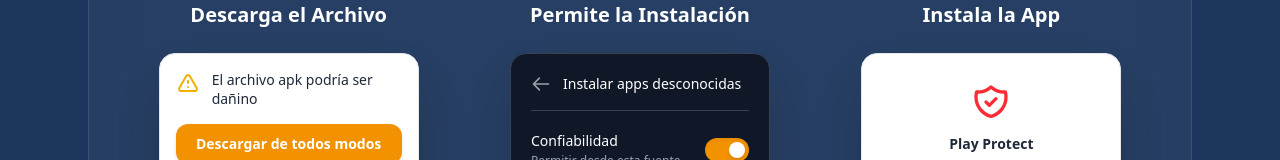
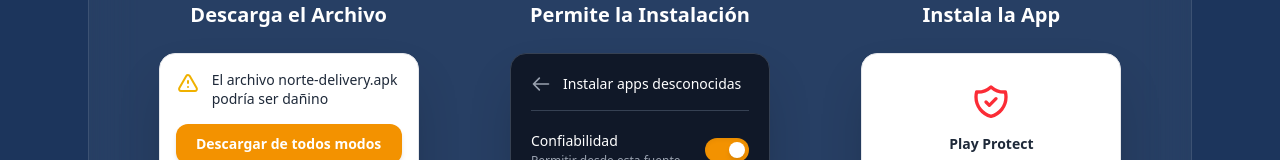
Before and after one commit to NorteExpress/norte-express-web, a Next.js app: page /descargar in a window 1280 px wide. Shown: the part 2673-2833 px from the top of the page. Built offline with nearby package versions, Linux system fonts and the light colour scheme.

Commit message:
fix: update Step 1 warning mockup text to 'El archivo norte-delivery.apk podría ser dañino'

```diff
--- a/app/descargar/page.tsx
+++ b/app/descargar/page.tsx
@@ -206,7 +206,7 @@ export default function DescargarHub() {
                                         <svg className="w-6 h-6 text-yellow-500 shrink-0 mt-0.5" fill="none" viewBox="0 0 24 24" stroke="currentColor">
                                             <path strokeLinecap="round" strokeLinejoin="round" strokeWidth={2} d="M12 9v2m0 4h.01m-6.938 4h13.856c1.54 0 2.502-1.667 1.732-3L13.732 4c-.77-1.333-2.694-1.333-3.464 0L3.34 16c-.77 1.333.192 3 1.732 3z" />
                                         </svg>
-                                        <p className="text-gray-800 font-medium text-sm leading-snug">El archivo apk podría ser dañino</p>
+                                        <p className="text-gray-800 font-medium text-sm leading-snug">El archivo norte-delivery.apk podría ser dañino</p>
                                     </div>
                                     <div className="flex flex-col gap-2">
                                         <div className="text-center py-2.5 bg-[#f39200] text-white rounded-xl text-sm font-bold shadow-md cursor-pointer">
```
